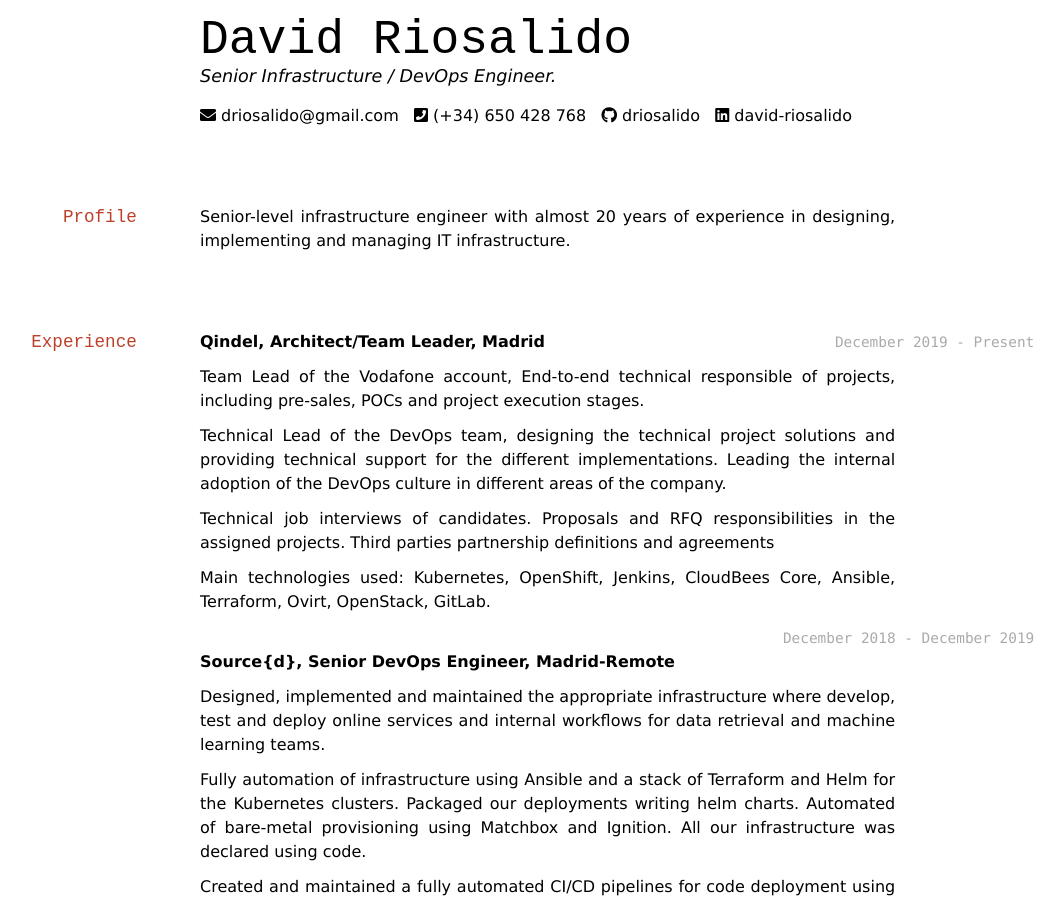
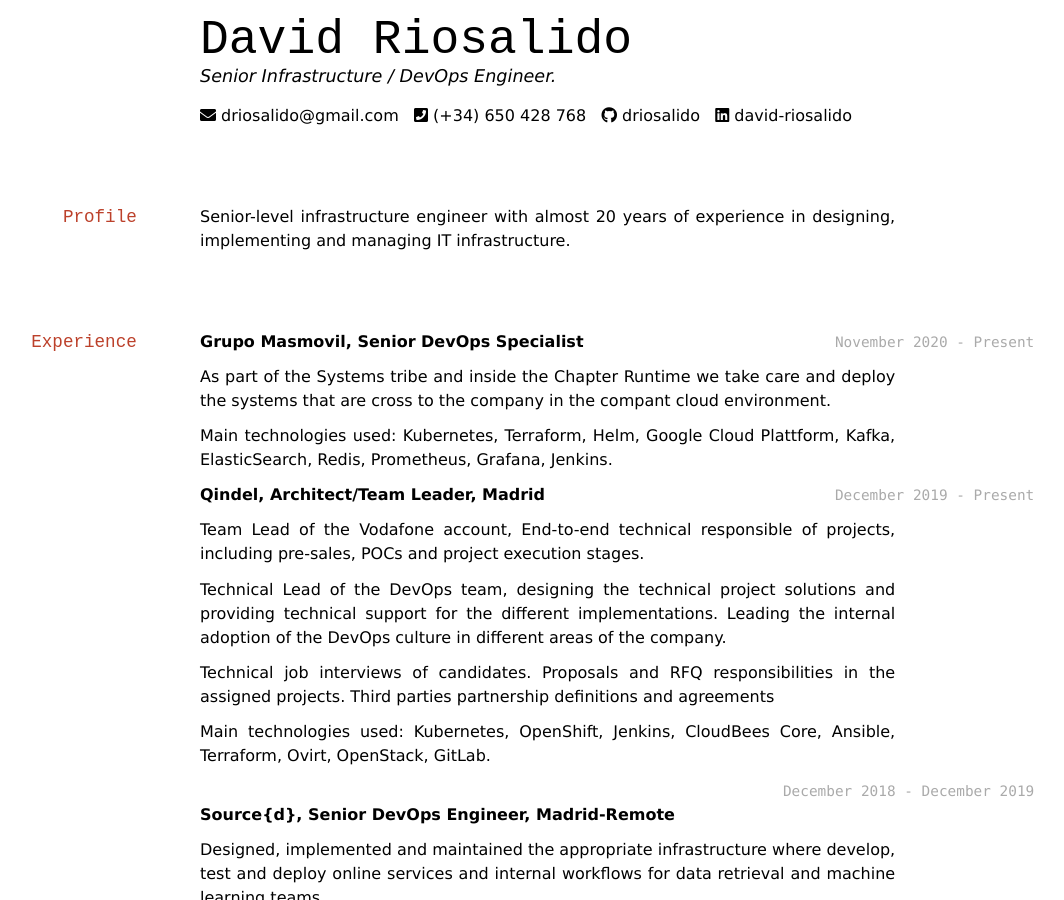
Before and after one commit to elipapa/markdown-cv, a Jekyll site: the page built from index.md, in a window 1280 px wide and 900 px high. Shown: the whole window, without its empty margins (132-1196 px from the left). Built offline with Jekyll 4.4.1, drawn with Linux system fonts in a browser that asks for light colours; nearby versions of some CDN libraries.

Commit message:
Update last experience

```diff
--- a/index.md
+++ b/index.md
@@ -19,6 +19,13 @@
 Senior-level infrastructure engineer with almost 20 years of experience in designing, implementing and managing IT infrastructure.
 
 ## Experience
+
+`November 2020 - Present`
+**Grupo Masmovil, Senior DevOps Specialist**
+
+As part of the Systems tribe and inside the Chapter Runtime we take care and deploy the systems that are cross to the company in the compant cloud environment.
+
+Main technologies used: Kubernetes, Terraform, Helm, Google Cloud Plattform, Kafka, ElasticSearch, Redis, Prometheus, Grafana, Jenkins.
 
 `December 2019 - Present`
 **Qindel, Architect/Team Leader, Madrid**
```
